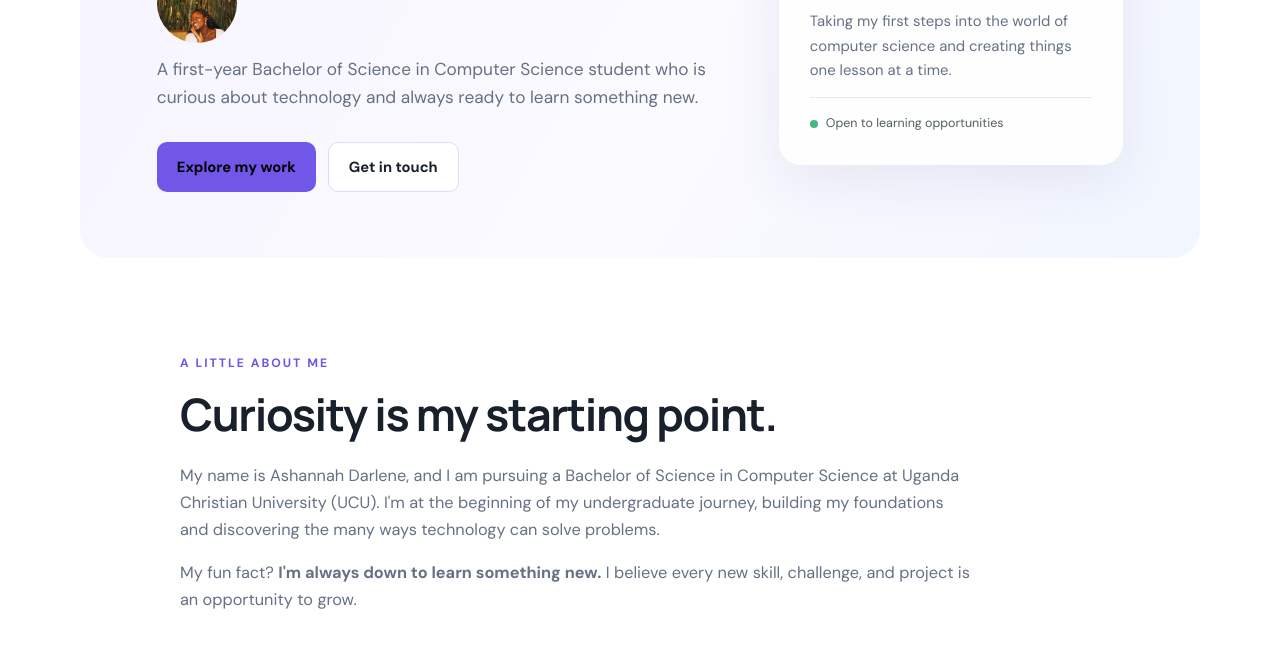
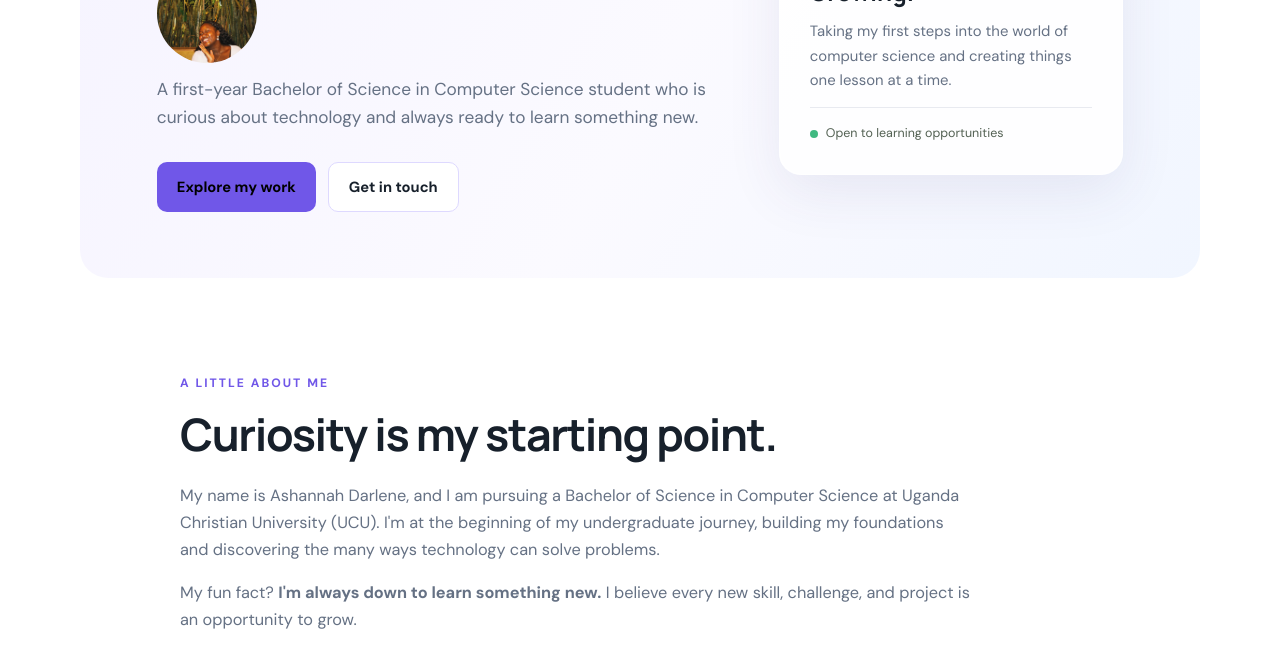
Before and after one commit to ashannahd-ui/ashannahd-ui.github.io, a plain HTML site: page index.html in a window 1280 px wide. Shown: the part 431-1100 px from the top of the page. Drawn offline with Linux system fonts and the light colour scheme.

Commit message:
Update style.css

```diff
--- a/style.css
+++ b/style.css
@@ -78,10 +78,10 @@ footer p { margin: 0; }
   footer { padding: 20px 0; align-items: flex-start; flex-direction: column; }
         }
 .profile-photo {
-  width: 80px !important;
-  height: 80px !important;
-  max-width: 80px !important;
-  max-height: 80px !important;
+  width: 100px !important;
+  height: 100px !important;
+  max-width: 100px !important;
+  max-height: 100px !important;
   object-fit: cover;
   border-radius: 50%;
   display: block;
```
